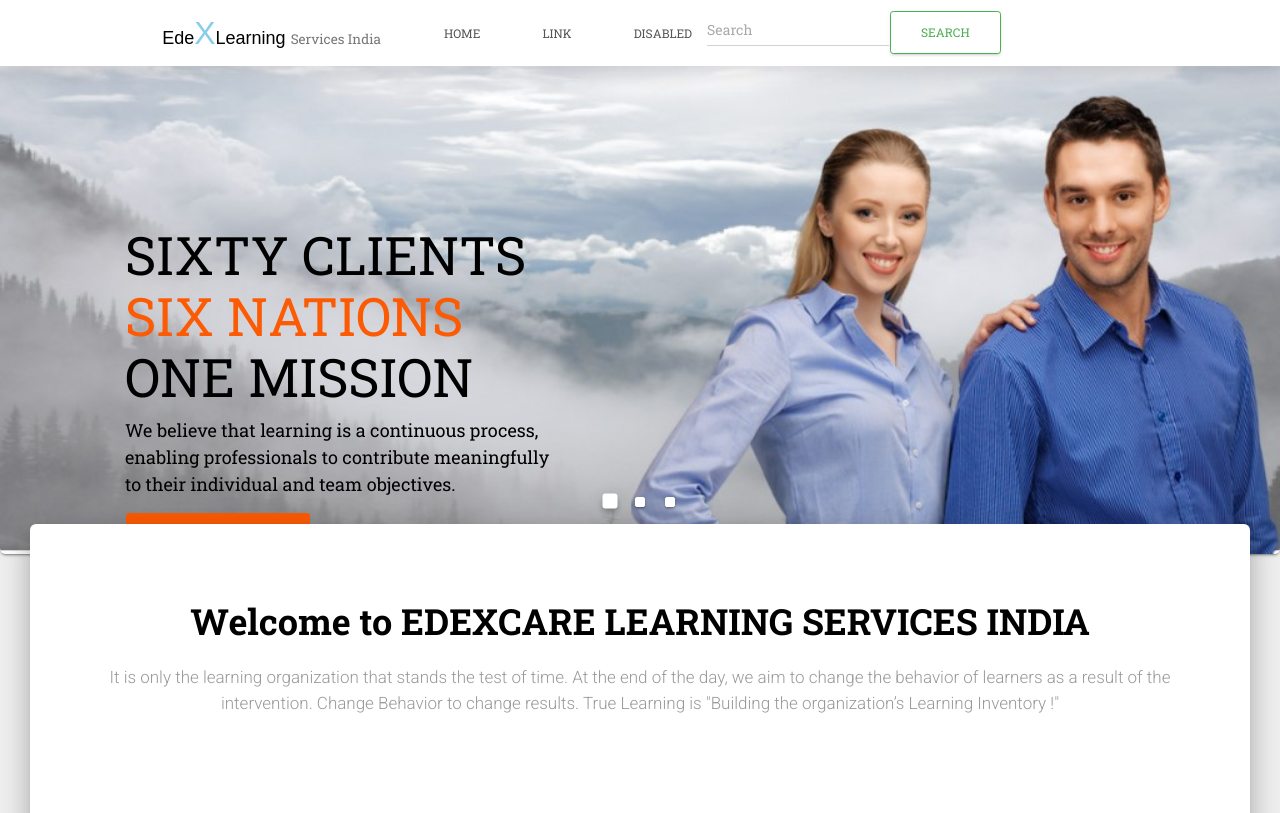
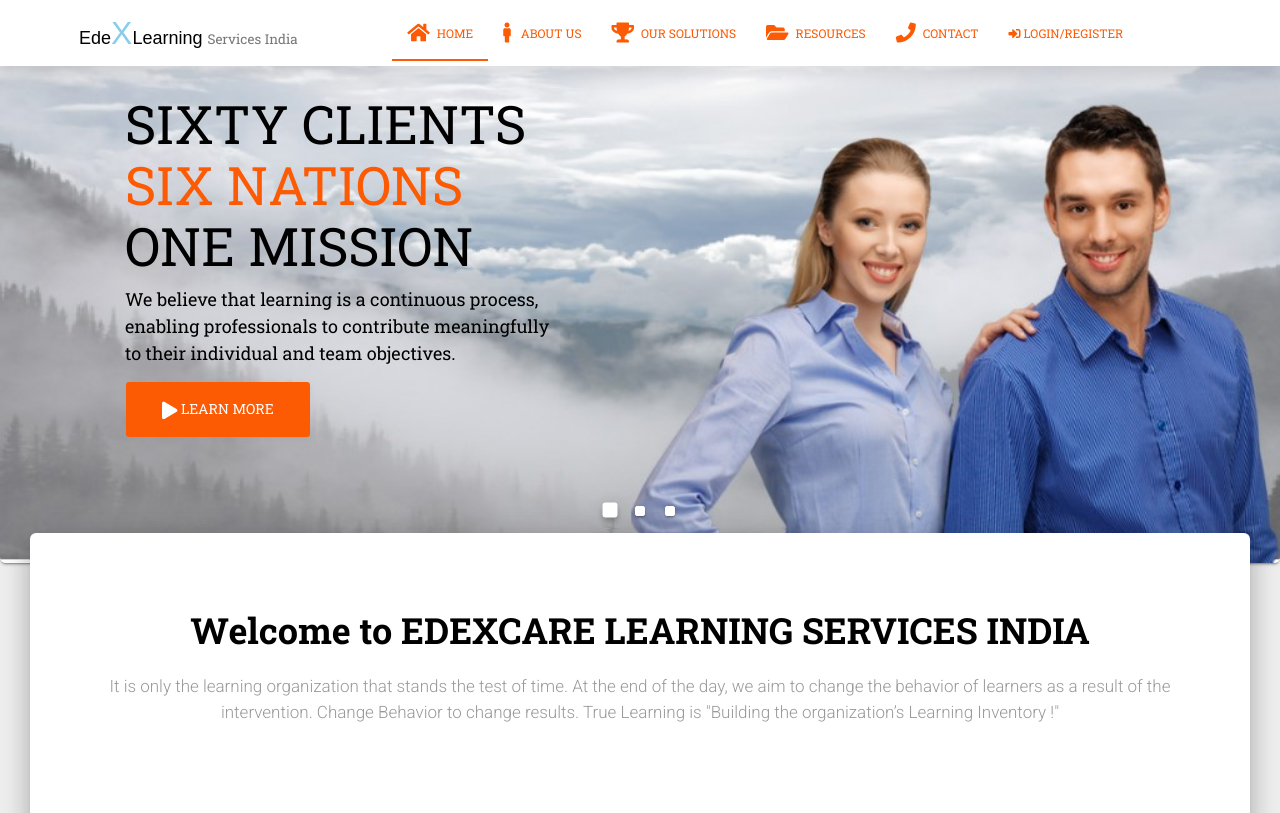
Before and after one commit to Akash-Kumar-Sen/EdexCare, a Django app: page / in a window 1280 px wide. Shown: the top 813 px of the page. Run offline with Django 3.2, Linux system fonts and the light colour scheme; data comes from the database, SQL or seed files in the repository; some libraries are stand-ins or nearby versions; some web fonts are replaced.

Commit message:
navbarFix

```diff
--- a/edxcare/static/style-1.css
+++ b/edxcare/static/style-1.css
@@ -15,17 +15,18 @@
 }
 
 header {
-	position: fixed;
+	position: relative;
 	top: 0;
 	left: 0;
 	width: 100%;
 	background: #fff;
 	box-shadow: 0 0.5rem 1rem rgba(0, 0, 0, 0.1);
-	padding: 1rem 9%;
+	padding: 1rem 5%;
 	display: flex;
 	align-items: center;
 	justify-content: space-between;
 	z-index: 1000;
+
 }
 
 header .logo {
@@ -36,10 +37,14 @@
 header .logo span {
 	color: var(--pink);
 }
-
+header nav{
+	width:100%;
+}
+.mycard{
+	margin-top: -27px;;
+}
 header .navbar a {
 	font-size: 1rem;
-	margin-left: 2rem;
 	color: var(--purple);
 }
 .navbar-link {
@@ -68,3 +73,12 @@
 .navbar-link:hover:after {
 	width: 100%;
 }
+.responsiveImg{
+	width: 100%;
+	height: 150px;
+}
+@media screen and (max-width:550px){
+	header .logo .hidden{
+		display: none;
+	}
+}
--- a/edxcare/static/style-2.css
+++ b/edxcare/static/style-2.css
@@ -1,7 +1,7 @@
 .main-title {
 	width: 500px;
 	position: fixed;
-	top: 150px;
+	top: 10px;
 	left: 125px;
 }
 
--- a/templates/home.html
+++ b/templates/home.html
@@ -2,7 +2,7 @@
 {% load static %}
 {% block content %}
 <!-- Banner Carousel-->
-<div class="card card-raised card-carousel">
+<div class="card card-raised card-carousel mycard">
     <div id="carouselExampleIndicators" class="carousel slide" data-ride="carousel" data-interval="3000">
       <ol class="carousel-indicators">
         <li data-target="#carouselExampleIndicators" data-slide-to="0" class="active"></li>
--- a/templates/includes/navbar.html
+++ b/templates/includes/navbar.html
@@ -2,29 +2,52 @@
 <header>
 
     <nav class="navbar navbar-expand-lg navbar-light bg-light">
-        <div class="container-fluid">
-          <a href="{% url 'index'%}" class="logo navbar-brand">Ede<span class="decorate">X</span>Learning
+        <div class="container-fluid" >
+          <a href="{% url 'index'%}" class="logo navbar-brand" >Ede<span class="decorate">X</span>Learning
             <small class="hidden"> Services India</small>
           </a>
-          <button class="navbar-toggler" type="button" data-bs-toggle="collapse" data-bs-target="#navbarTogglerDemo02" aria-controls="navbarTogglerDemo02" aria-expanded="false" aria-label="Toggle navigation">
+          <button class="navbar-toggler"  type="button" data-bs-toggle="collapse" data-bs-target="#navbarTogglerDemo02" aria-controls="navbarTogglerDemo02" aria-expanded="false" aria-label="Toggle navigation">
             <span>&#9776;</span>
           </button>
-          <div class="collapse navbar-collapse" id="navbarTogglerDemo02">
-            <ul class="navbar-nav me-auto mb-2 mb-lg-0">
+          <div class="collapse navbar-collapse" id="navbarTogglerDemo02" style="margin-left: 7%;">
+            <ul class="navbar-nav ms-auto mb-2 mb-lg-0">
               <li class="nav-item">
-                <a class="nav-link active" aria-current="page" href="#">Home</a>
+                <a class="navbar-link nav-link active" href="{% url 'index'%}">
+                  <i class="fa fa-home" aria-hidden="true"></i>
+                  Home
+                </a>
               </li>
               <li class="nav-item">
-                <a class="nav-link" href="#">Link</a>
+                <a class="navbar-link nav-link" href="{% url 'aboutus'%}">
+                  <i class="fa fa-male" aria-hidden="true"></i>&nbsp;
+                  About Us
+                </a>
               </li>
               <li class="nav-item">
-                <a class="nav-link disabled" href="#" tabindex="-1" aria-disabled="true">Disabled</a>
+                <a class="navbar-link nav-link" href="{% url 'index'%}#learnmore">
+                  <i class="fa fa-trophy" aria-hidden="true"></i>
+                  Our Solutions
+                </a>
+              </li>
+              <li class="nav-item">
+                <a class="navbar-link nav-link" href="{% url 'resources'%}">
+                  <i class="fa fa-folder-open" aria-hidden="true"></i>
+                  Resources
+                </a>
+              </li>
+              <li class="nav-item">
+                <a class="navbar-link nav-link" href="{% url 'contactus'%}">
+                  <i class="fa fa-phone" aria-hidden="true"></i>
+                  Contact
+                </a>
+              </li>
+              <li class="nav-item">
+                <a class="navbar-link nav-link" href="#home">
+                  <i class="fas fa-sign-in-alt"></i>
+                  Login/Register
+                </a>
               </li>
             </ul>
-            <form class="d-flex">
-              <input class="form-control me-2" type="search" placeholder="Search" aria-label="Search">
-              <button class="btn btn-outline-success" type="submit">Search</button>
-            </form>
           </div>
         </div>
       </nav>
```
Also changed, not shown: templates/nav-links/aboutus.html (+2 -8 lines), templates/nav-links/contactus.html (+1 -6 lines), templates/nav-links/resources.html (+1 -8 lines).
